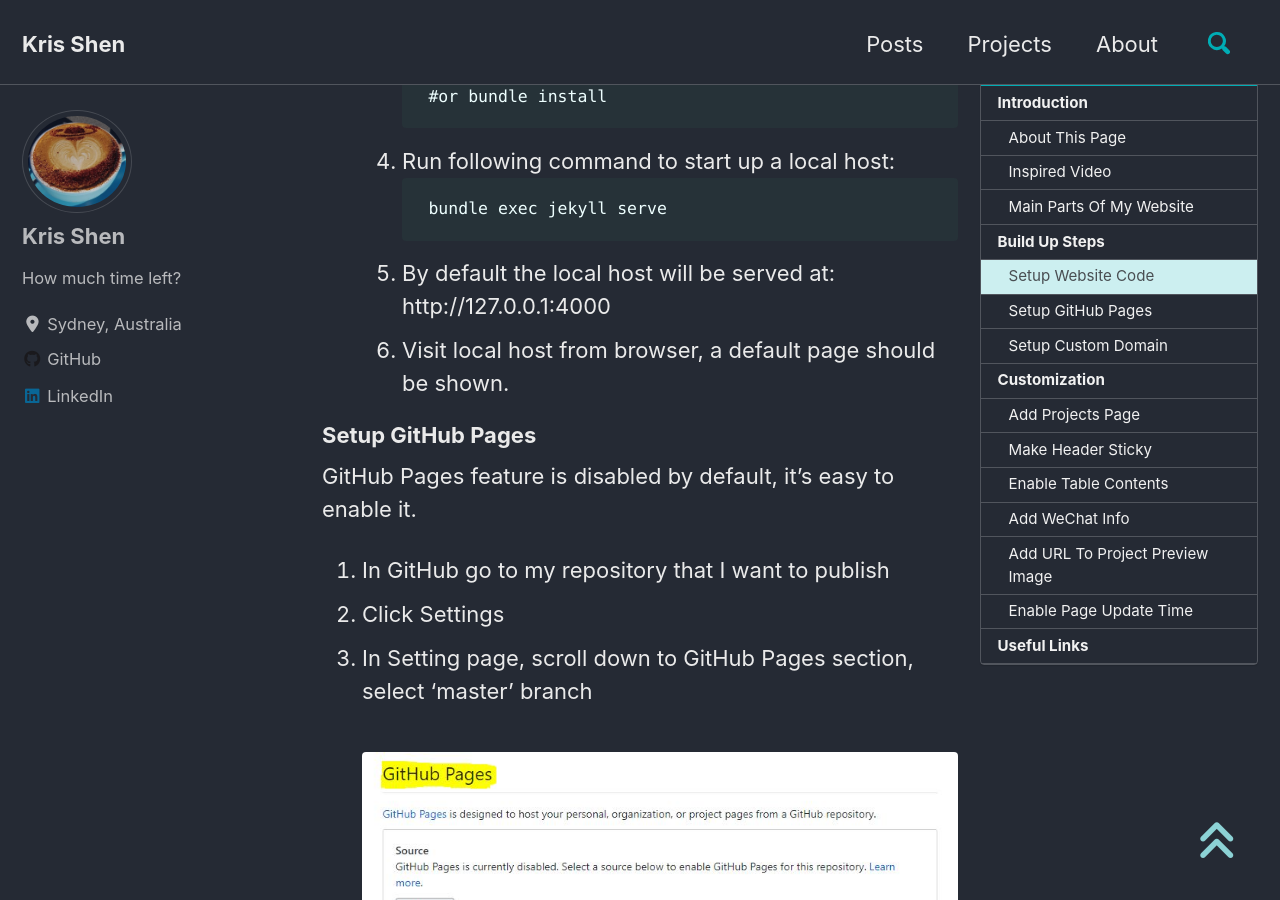
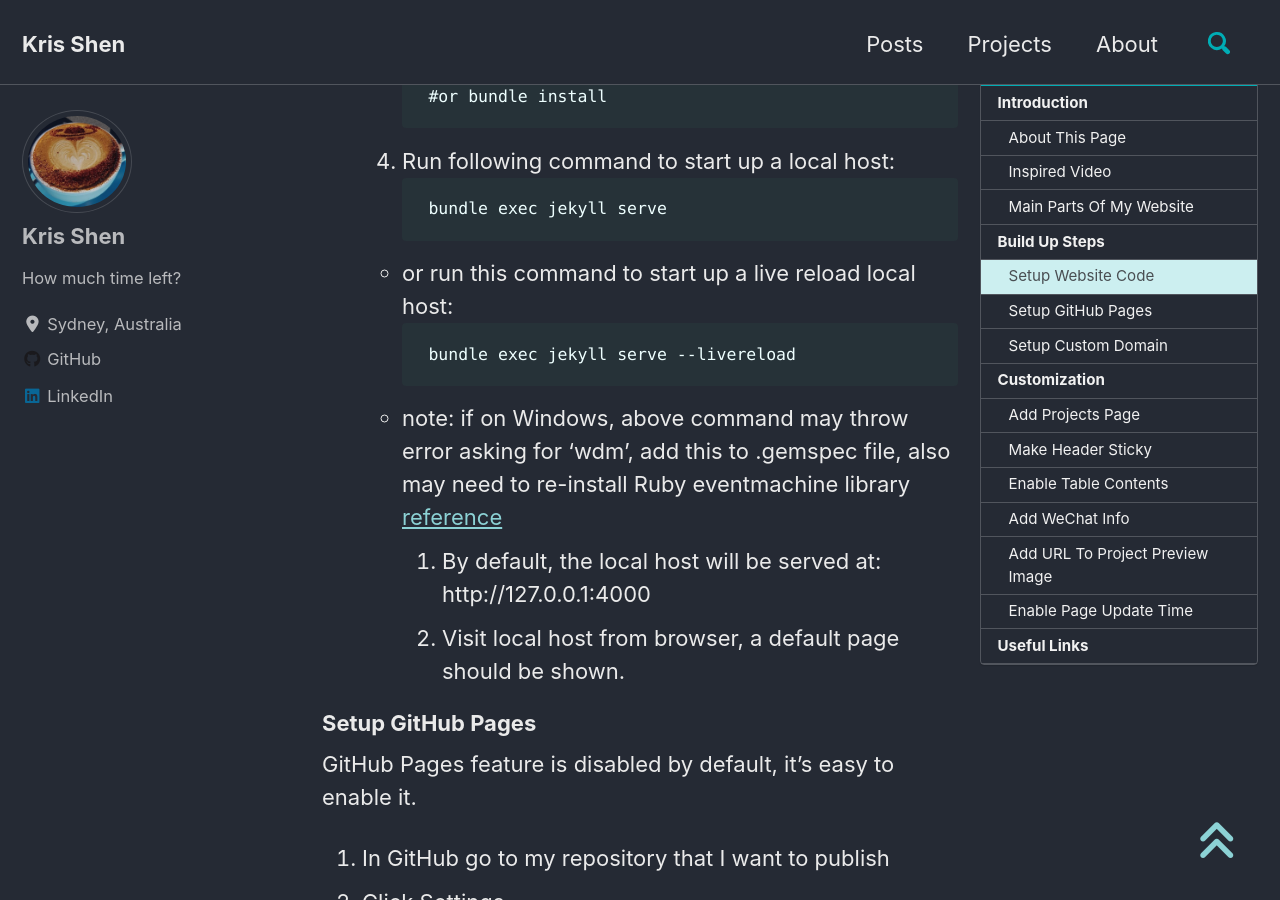
Before and after one commit to krisshen/mywebsite, a Jekyll site: the page built from _projects/website.md, in a window 1280 px wide and 900 px high, scrolled down 2836 px. Built offline with Jekyll 4.4.1, drawn with Linux system fonts in a browser that asks for light colours; cached includes are drawn as plain includes; nearby versions of some CDN libraries.

Commit message:
support live reload

````diff
--- a/_projects/website.md
+++ b/_projects/website.md
@@ -61,7 +61,13 @@
    ```
    bundle exec jekyll serve
    ```
-5. By default the local host will be served at: http://127.0.0.1:4000
+   - or run this command to start up a live reload local host:
+   ```
+   bundle exec jekyll serve --livereload
+   ```
+   - note: if on Windows, above command may throw error asking for 'wdm', add this to .gemspec file, also
+   may need to re-install Ruby eventmachine library [reference](https://stackoverflow.com/questions/30682575/unable-to-load-the-eventmachine-c-extension-to-use-the-pure-ruby-reactor)
+5. By default, the local host will be served at: http://127.0.0.1:4000
 6. Visit local host from browser, a default page should be shown.
 
 ### Setup GitHub Pages
````
Also changed, not shown: minimal-mistakes-jekyll.gemspec.
